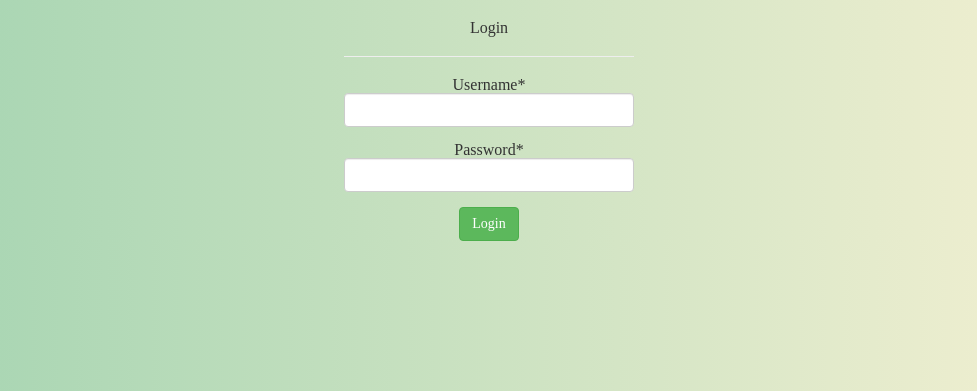
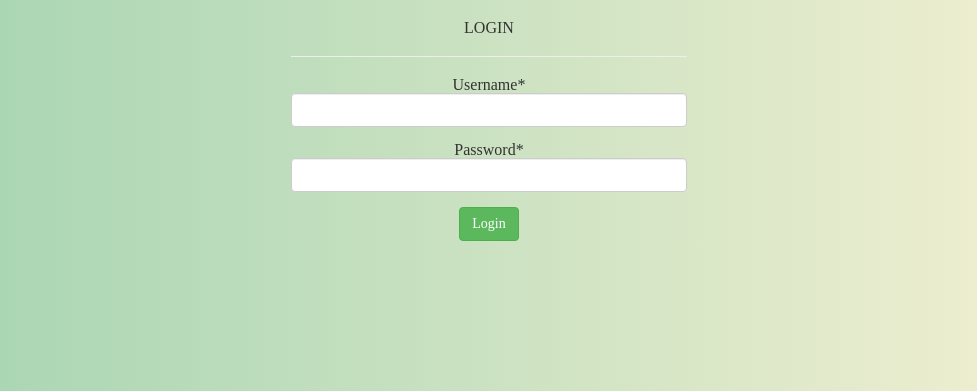
Before and after one commit to Attila03/Django-project, a Django app: page /ordersite/login in a window 1280 px wide. Shown: the part 52-443 px from the top of the page, without its empty margins (151-1128 px from the left). Run offline with Django 3.2, Linux system fonts and the light colour scheme; some libraries are stand-ins or nearby versions.

Commit message:
changed login,register form row layout

```diff
--- a/ordersite/templates/ordersite/Login.html
+++ b/ordersite/templates/ordersite/Login.html
@@ -21,18 +21,14 @@
 {% if not user.is_authenticated %}
 <div class="container-fluid">
     <div class="row">
-        <div class="col-xs-6 col-xs-offset-3">
-            <div class="row">
-                <div class="col-xs-6 col-xs-offset-3 text-center">
-                    <form method="post">
-                        {% csrf_token %}
-                        <legend><strong>Login</strong></legend>
-                        <hr>
-                        {{form | crispy}}
+        <div class="col-xs-4 col-xs-offset-4 text-center">
+            <form method="post">
+                {% csrf_token %}
+                <legend><strong>LOGIN</strong></legend>
+                <hr>
+                {{form | crispy}}
                 <button type="submit" class="btn btn-success center-block">Login</button>
-                    </form>
-                </div>
-            </div>
+            </form>
         </div>
     </div>
 </div>
```
Also changed, not shown: ordersite/templates/ordersite/Register.html (+1 -7 lines).
